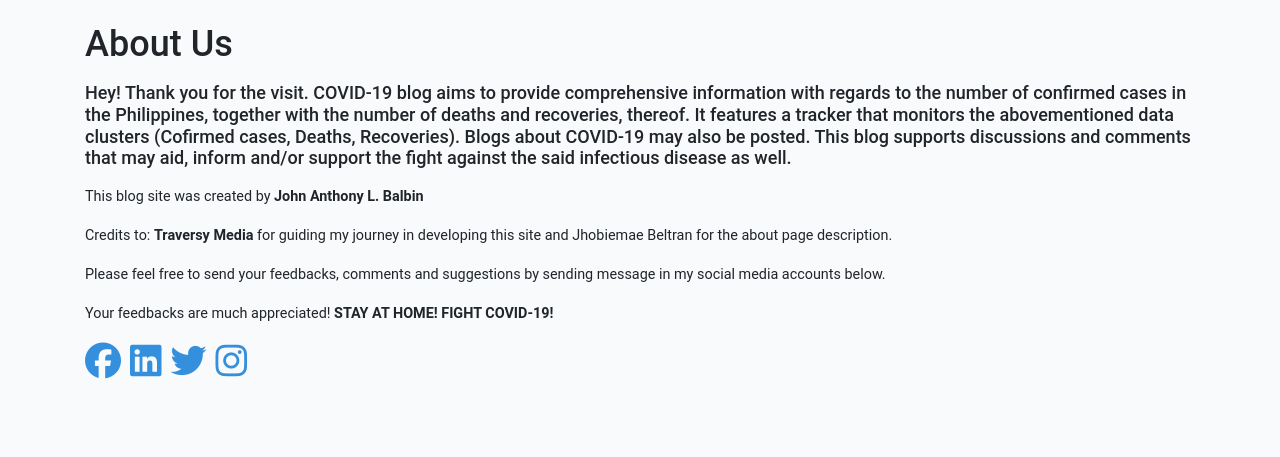
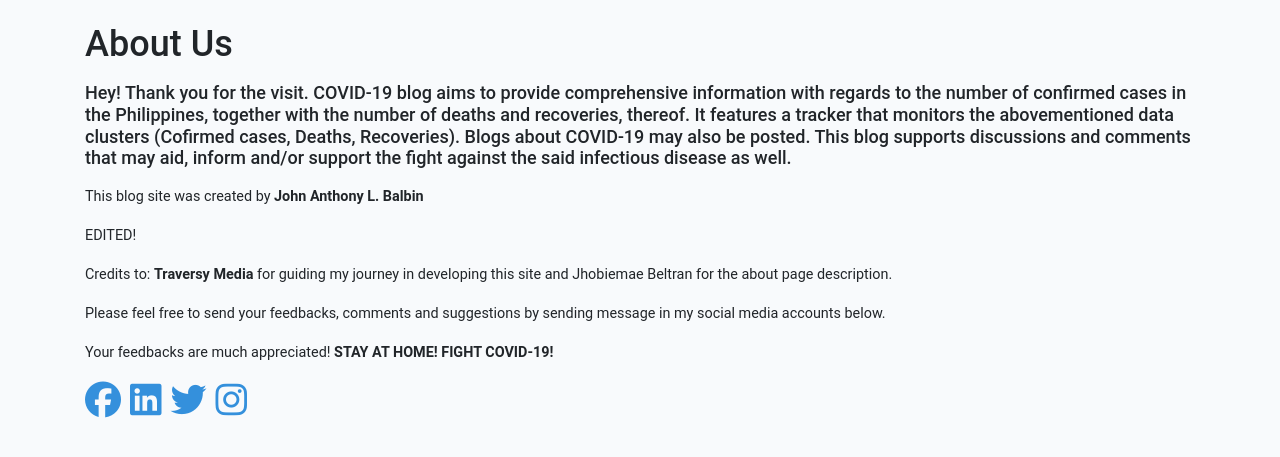
Before and after one commit to swengr-janan/covid19blog, a Laravel app: page /about in a window 1280 px wide. Shown: the part 66-523 px from the top of the page. Run offline with Laravel 8, Linux system fonts and the light colour scheme; style sheets or scripts are compiled from the project's sources; some libraries are stand-ins or nearby versions.

Commit message:
update of about.blade.php

```diff
--- a/covidBlog/resources/views/pages/about.blade.php
+++ b/covidBlog/resources/views/pages/about.blade.php
@@ -9,6 +9,9 @@
         </p>
         <p>
         This blog site was created by <strong>John Anthony L. Balbin</strong>
+        </p>
+		<p>
+        EDITED!
         </p>
         <p>
         Credits to: <strong>Traversy Media</strong> for guiding my journey in developing this site and Jhobiemae Beltran for the about page description.
```
